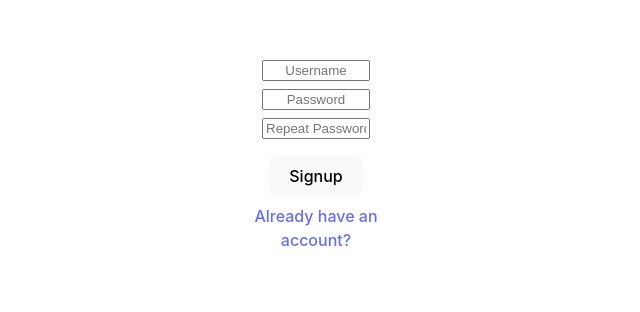
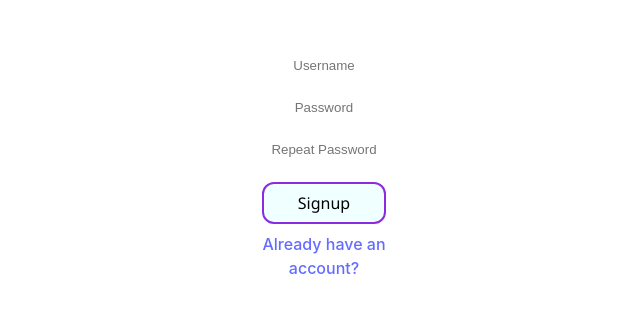
Before and after one commit to michaelh-hilma/file-system-project, a React (Vite) app in the folder frontend/: page /signup in a window 1280 px wide. Shown: the part 244-556 px from the top of the page, without its empty margins (324-964 px from the left). Built offline with nearby package versions, Linux system fonts and the light colour scheme.

Commit message:
Signing Pages css

```diff
--- a/frontend/src/App.jsx
+++ b/frontend/src/App.jsx
@@ -1,8 +1,8 @@
 import { Route, Routes, useNavigate } from "react-router";
 import FileSystem from "./pages/FileSystem/FileSystem";
 import { createContext, useEffect, useState } from "react";
-import SignInPage from "./pages/SignInPage/SignInPage";
-import SignUpPage from "./pages/SignUpPage/SignUpPage";
+import SignInPage from "./pages/SigningPages/SignInPage/SignInPage";
+import SignUpPage from "./pages/SigningPages/SignUpPage/SignUpPage";
 import FileSystemLayout from "./Layouts/FileSystemLayout";
 
 export const CurrentSignedInUserContext = createContext(null);
--- a/frontend/src/index.css
+++ b/frontend/src/index.css
@@ -3,66 +3,12 @@
   line-height: 1.5;
   font-weight: 400;
 
-  color-scheme: light dark;
-  color: rgba(255, 255, 255, 0.87);
-  background-color: #242424;
+  color-scheme: light;
+  color: #242424;
+  background-color: rgba(255, 255, 255, 0.87);
 
   font-synthesis: none;
   text-rendering: optimizeLegibility;
   -webkit-font-smoothing: antialiased;
   -moz-osx-font-smoothing: grayscale;
 }
-
-a {
-  font-weight: 500;
-  color: #646cff;
-  text-decoration: inherit;
-}
-a:hover {
-  color: #535bf2;
-  cursor: pointer;
-}
-
-body {
-  margin: 0;
-  display: flex;
-  min-width: 320px;
-  min-height: 100vh;
-}
-
-h1 {
-  font-size: 3.2em;
-  line-height: 1.1;
-}
-
-button {
-  border-radius: 8px;
-  border: 1px solid transparent;
-  padding: 0.6em 1.2em;
-  font-size: 1em;
-  font-weight: 500;
-  font-family: inherit;
-  background-color: #1a1a1a;
-  cursor: pointer;
-  transition: border-color 0.25s;
-}
-button:hover {
-  border-color: #646cff;
-}
-button:focus,
-button:focus-visible {
-  outline: 4px auto -webkit-focus-ring-color;
-}
-
-@media (prefers-color-scheme: light) {
-  :root {
-    color: #213547;
-    background-color: #ffffff;
-  }
-  a:hover {
-    color: #747bff;
-  }
-  button {
-    background-color: #f9f9f9;
-  }
-}
--- a/frontend/src/pages/SignInPage/SignInPage.css
+++ /dev/null
@@ -1,38 +0,0 @@
-.sign-in-page {
-  display: grid;
-  justify-content: center;
-  align-items: center;
-  width: 100vw;
-  height: 100%;
-  gap: 0;
-}
-
-.sign-in-page .sign-in-form {
-  display: grid;
-  row-gap: 8px;
-  justify-items: center;
-
-  width: 25vw;
-}
-
-.sign-in-form .sign-in-input {
-  width: 100px;
-  text-align: center;
-  align-self: center;
-}
-
-.sign-in-form .sign-in-button {
-  width: fit-content;
-  justify-self: center;
-}
-
-.sign-in-form .sign-in-errormsg {
-  width: 20vw;
-  margin: 0;
-  text-align: center;
-}
-.sign-in-form a {
-  width: 10vw;
-  justify-self: center;
-  text-align: center;
-}
--- a/frontend/src/pages/SignUpPage/SignUpPage.css
+++ /dev/null
@@ -1,37 +0,0 @@
-.sign-up-page {
-  display: grid;
-  justify-content: center;
-  align-items: center;
-  width: 100vw;
-  height: 100%;
-  gap: 0;
-}
-.sign-up-page .sign-up-form {
-  display: grid;
-  row-gap: 8px;
-  justify-items: center;
-
-  width: 25vw;
-}
-
-.sign-up-form .sign-up-input {
-  width: 100px;
-  text-align: center;
-  align-self: center;
-}
-
-.sign-up-form .sign-up-button {
-  width: fit-content;
-  justify-self: center;
-}
-
-.sign-up-form .sign-up-errormsg {
-  width: 20vw;
-  margin: 0;
-  text-align: center;
-}
-.sign-up-form a {
-  width: 10vw;
-  justify-self: center;
-  text-align: center;
-}
--- a/frontend/src/pages/SignInPage/SignInPage.jsx
+++ b/frontend/src/pages/SigningPages/SignInPage/SignInPage.jsx
@@ -1,9 +1,9 @@
 import axios from "axios";
 import { useContext, useRef } from "react";
-import { CurrentSignedInUserContext } from "../../App";
+import { CurrentSignedInUserContext } from "../../../App";
 import { useNavigate } from "react-router";
 
-import "./SignInPage.css";
+import "../SigningPages.css";
 
 function SignInPage() {
   const [, setCurrentUser] = useContext(CurrentSignedInUserContext);
@@ -40,23 +40,23 @@ function SignInPage() {
   };
 
   return (
-    <div className="sign-in-page">
-      <form className="sign-in-form" onSubmit={submitHandler}>
+    <div className="sign-page">
+      <form className="sign-form" onSubmit={submitHandler}>
         <input
-          className="sign-in-input"
+          className="sign-input"
           ref={usernameRef}
           type="text"
           placeholder="Username"
         />
         <input
-          className="sign-in-input"
+          className="sign-input"
           ref={passwordRef}
           type="password"
           placeholder="Password"
         />
-        <p className="sign-in-errormsg" ref={errorRef}></p>
-        <button className="sign-in-button" type="submit">
-          Login
+        <p className="sign-errormsg" ref={errorRef}></p>
+        <button className="sign-button" type="submit">
+          <span>Login</span>
         </button>
         <a
           onClick={(e) => {
--- a/frontend/src/pages/SignUpPage/SignUpPage.jsx
+++ b/frontend/src/pages/SigningPages/SignUpPage/SignUpPage.jsx
@@ -1,8 +1,8 @@
 import axios from "axios";
 import { useContext, useRef } from "react";
-import { CurrentSignedInUserContext } from "../../App";
+import { CurrentSignedInUserContext } from "../../../App";
 import { useNavigate } from "react-router";
-import "./SignUpPage.css";
+import "../SigningPages.css";
 
 function SignUpPage() {
   const [, setCurrentUser] = useContext(CurrentSignedInUserContext);
@@ -44,28 +44,30 @@ function SignUpPage() {
   };
 
   return (
-    <div className="sign-up-page">
-      <form className="sign-up-form" onSubmit={submitHandler}>
+    <div className="sign-page">
+      <form className="sign-form" onSubmit={submitHandler}>
         <input
-          className="sign-up-input"
+          className="sign-input"
           ref={usernameRef}
           type="text"
           placeholder="Username"
         />
         <input
-          className="sign-up-input"
+          className="sign-input"
           ref={passwordRef}
           type="password"
           placeholder="Password"
         />
         <input
-          className="sign-up-input"
+          className="sign-input"
           ref={repeatPasswordRef}
           type="password"
           placeholder="Repeat Password"
         />
-        <p className="sign-up-errormsg" ref={errorRef}></p>
-        <button className="sign-up-button">Signup</button>
+        <p className="sign-errormsg" ref={errorRef}></p>
+        <button className="sign-button">
+          <span>Signup</span>
+        </button>
         <a
           onClick={(e) => {
             e.preventDefault();
--- /dev/null
+++ b/frontend/src/pages/SigningPages/SigningPages.css
@@ -0,0 +1,79 @@
+.sign-page {
+  display: grid;
+
+  justify-content: center;
+  align-items: center;
+  width: 100vw;
+  height: 100vh;
+  gap: 0;
+}
+.sign-form * {
+  transition: box-shadow 0.45s;
+}
+.sign-form *:focus,
+*:-moz-focusring,
+*:focus-visible {
+  outline: none;
+  box-shadow: inset 0 0 6px 1px blueviolet, 0 0 6px 1px blueviolet;
+}
+
+.sign-page .sign-form {
+  display: grid;
+  row-gap: 8px;
+  justify-items: center;
+  align-self: center;
+  justify-self: center;
+
+  width: 25vw;
+}
+
+.sign-form .sign-input {
+  width: 10vw;
+  height: 4vh;
+  border: none;
+  border-radius: 12px;
+  text-align: center;
+  align-self: center;
+}
+
+.sign-form button {
+  background-color: azure;
+  border: 2px solid blueviolet;
+  border-radius: 12px;
+  width: fit-content;
+  padding: 8px 34px;
+  justify-self: center;
+  transition: all 0.35s;
+}
+.sign-form .sign-button span {
+  font-size: 16px;
+  font-family: "Segoe UI", Tahoma, Geneva, Verdana, sans-serif;
+  filter: none;
+  transition: all 0.35s;
+}
+.sign-form .sign-button:hover {
+  cursor: pointer;
+  box-shadow: inset 0px 0px 2px rgb(159, 255, 255);
+}
+
+.sign-form .sign-button:hover span {
+  font-size: 20px;
+}
+.sign-form .sign-errormsg {
+  width: 20vw;
+  margin: 0;
+  text-align: center;
+}
+.sign-form a {
+  font-weight: 500;
+  color: #646cff;
+  text-decoration: inherit;
+  width: 10vw;
+  justify-self: center;
+  text-align: center;
+}
+
+.sign-form a:hover {
+  color: #535bf2;
+  cursor: pointer;
+}
```
